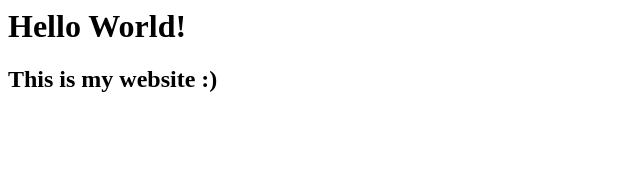
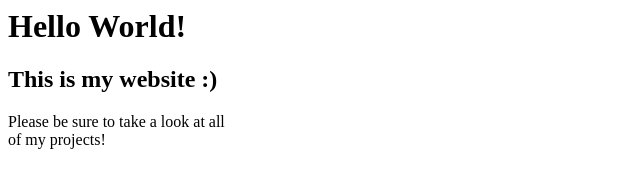
Before and after one commit to jackfaarmer/jackfaarmer.github.io, a plain HTML site: page index.html in a window 1280 px wide. Shown: the whole page, without its empty margins (0-640 px from the left). Drawn offline with Linux system fonts and the light colour scheme.

Commit message:
added p and br

```diff
--- a/index.html
+++ b/index.html
@@ -2,4 +2,7 @@
   <title>Jack Farmer</title>
   <h1>Hello World!</h1>
   <h2>This is my website :)</h2>
+  <p>Please be sure to take a look at all
+  <br> of my projects!</p>
+
 </html>
```
